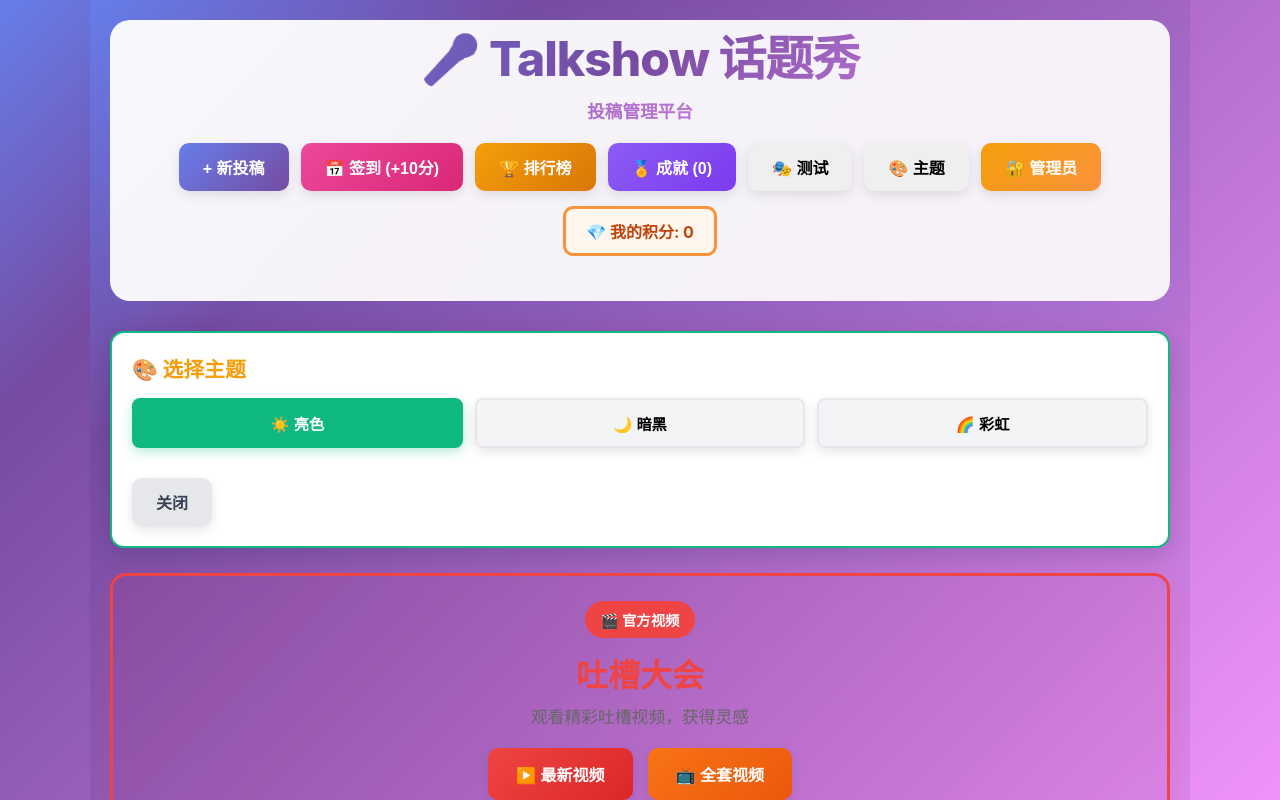
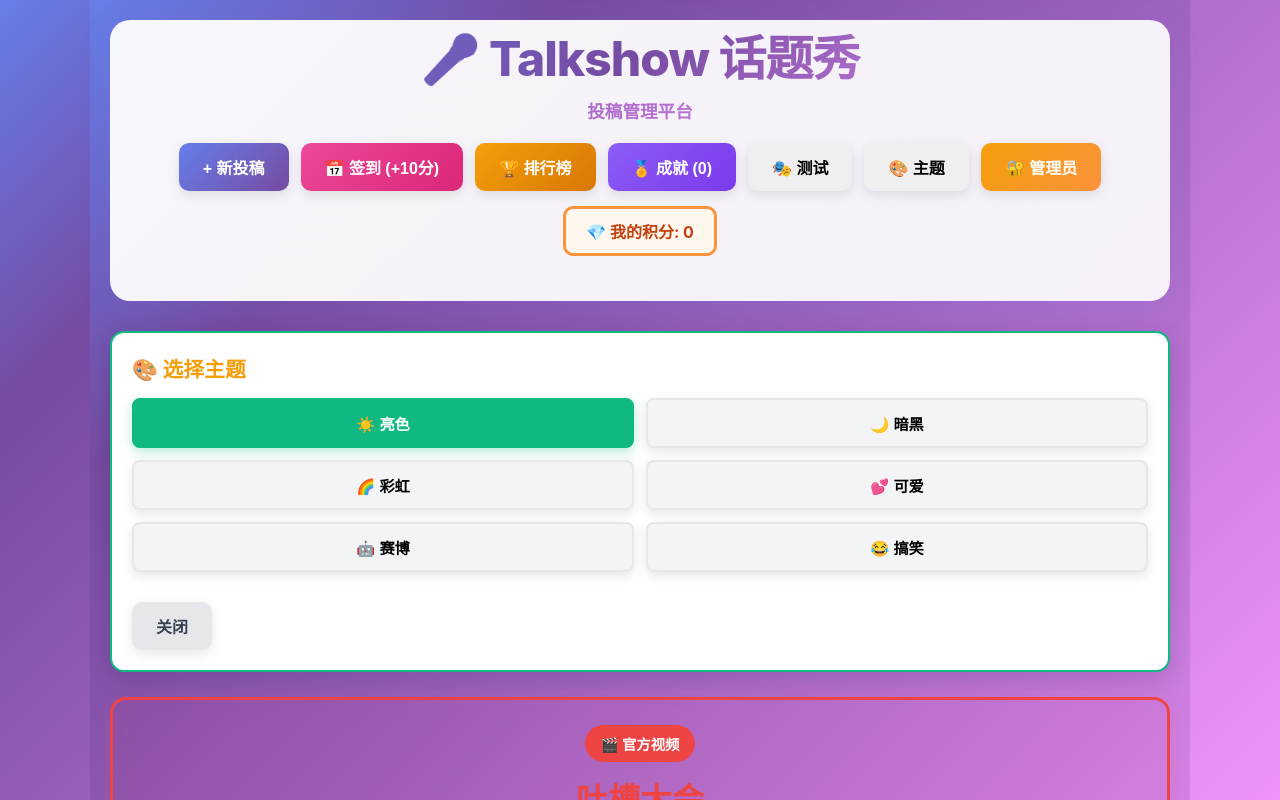
Before and after one commit to doveshen-ops/talkshow, a React (Vite) app: page / in a window 1280 px wide. Both pictures are taken after a click on the button "🎨 主题". Shown: the top 800 px of the page. Built offline with nearby package versions, Linux system fonts and the light colour scheme.

Commit message:
🎨 添加三个新主题：可爱、赛博朋克、搞笑

```diff
--- a/src/App.jsx
+++ b/src/App.jsx
@@ -74,6 +74,9 @@ export default function SubmissionDashboard() {
     light: { name: "☀️ 亮色", bgColor: "linear-gradient(135deg, #667eea 0%, #764ba2 20%, #f093fb 100%)" },
     dark: { name: "🌙 暗黑", bgColor: "linear-gradient(135deg, #1a1a2e 0%, #16213e 50%, #0f3460 100%)" },
     rainbow: { name: "🌈 彩虹", bgColor: "linear-gradient(90deg, #ff0000, #ff7f00, #ffff00, #00ff00, #0000ff, #4b0082, #9400d3)" },
+    cute: { name: "💕 可爱", bgColor: "linear-gradient(135deg, #ffc0cb 0%, #ffd4e5 25%, #ffb3d9 50%, #ff99cc 75%, #ff85c1 100%)" },
+    cyberpunk: { name: "🤖 赛博", bgColor: "linear-gradient(135deg, #0a0e27 0%, #1a1a3e 30%, #00ff88 50%, #00d4ff 100%)" },
+    funny: { name: "😂 搞笑", bgColor: "linear-gradient(90deg, #ff6b6b, #ff8c42, #ffd93d, #a8e6cf, #6bcf7f, #4d96ff, #c78bff, #ff6b9d)" },
   };
 
   // 性格测试问卷
@@ -689,6 +692,33 @@ export default function SubmissionDashboard() {
             >
               🌈 彩虹
             </button>
+            <button
+              onClick={() => {
+                switchTheme("cute");
+                setShowThemeMenu(false);
+              }}
+              style={{ ...styles.button, ...styles.themeOptionButton, ...(theme === "cute" ? styles.themeOptionActive : {}) }}
+            >
+              💕 可爱
+            </button>
+            <button
+              onClick={() => {
+                switchTheme("cyberpunk");
+                setShowThemeMenu(false);
+              }}
+              style={{ ...styles.button, ...styles.themeOptionButton, ...(theme === "cyberpunk" ? styles.themeOptionActive : {}) }}
+            >
+              🤖 赛博
+            </button>
+            <button
+              onClick={() => {
+                switchTheme("funny");
+                setShowThemeMenu(false);
+              }}
+              style={{ ...styles.button, ...styles.themeOptionButton, ...(theme === "funny" ? styles.themeOptionActive : {}) }}
+            >
+              😂 搞笑
+            </button>
           </div>
           <button
             onClick={() => setShowThemeMenu(false)}
@@ -1861,7 +1891,7 @@ const styles = {
   },
   themeGrid: {
     display: "grid",
-    gridTemplateColumns: "repeat(3, 1fr)",
+    gridTemplateColumns: "repeat(2, 1fr)",
     gap: "12px",
     marginBottom: "15px",
   },
```
